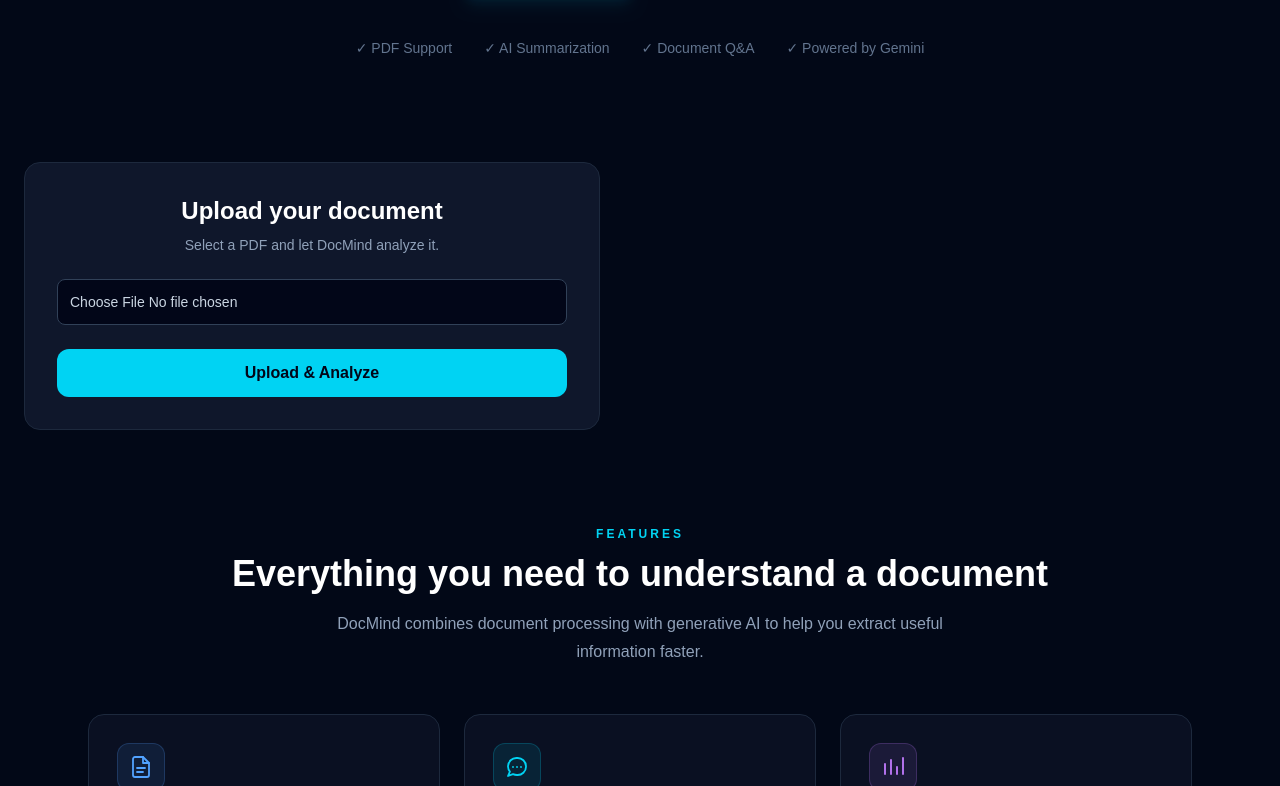
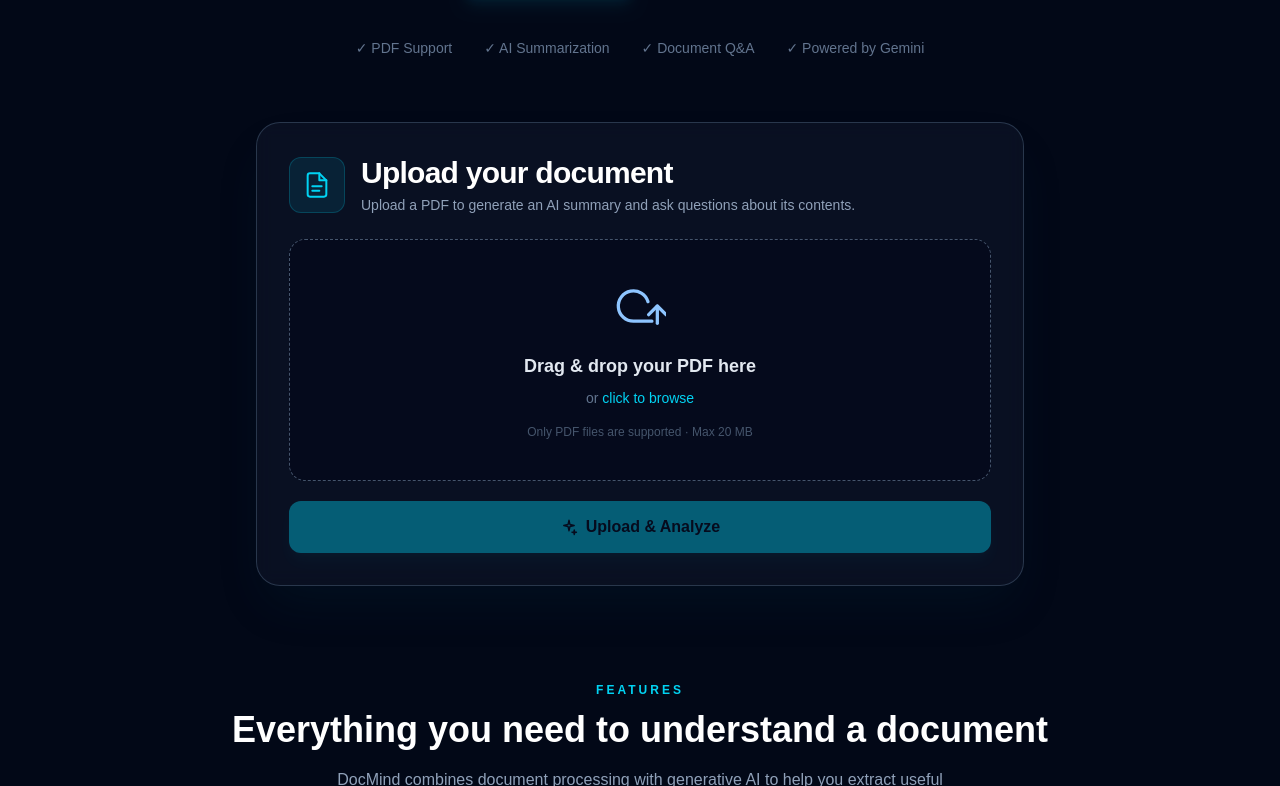
Before and after one commit to sidlyzar28/docmind-app, a Next.js app: page / in a window 1280 px wide. Shown: the part 578-1364 px from the top of the page. Built offline with nearby package versions, Linux system fonts and the light colour scheme.

Commit message:
uploading pdf modified

```diff
--- a/app/components/UploadBox.tsx
+++ b/app/components/UploadBox.tsx
@@ -1,16 +1,129 @@
 "use client";
 
-import { useState } from "react";
+import { DragEvent, useRef, useState } from "react";
+
+function DocumentIcon() {
+  return (
+    <svg
+      width="28"
+      height="28"
+      viewBox="0 0 24 24"
+      fill="none"
+      stroke="currentColor"
+      strokeWidth="1.7"
+      strokeLinecap="round"
+      strokeLinejoin="round"
+    >
+      <path d="M14 2H6a2 2 0 0 0-2 2v16a2 2 0 0 0 2 2h12a2 2 0 0 0 2-2V8z" />
+      <path d="M14 2v6h6" />
+      <path d="M8 13h8" />
+      <path d="M8 17h6" />
+    </svg>
+  );
+}
+
+function CloudUploadIcon() {
+  return (
+    <svg
+      width="52"
+      height="52"
+      viewBox="0 0 24 24"
+      fill="none"
+      stroke="currentColor"
+      strokeWidth="1.5"
+      strokeLinecap="round"
+      strokeLinejoin="round"
+    >
+      <path d="M17.5 19H9a7 7 0 1 1 6.7-9" />
+      <path d="M16 16l4-4 4 4" />
+      <path d="M20 12v8" />
+    </svg>
+  );
+}
+
+function SparkleIcon() {
+  return (
+    <svg
+      width="18"
+      height="18"
+      viewBox="0 0 24 24"
+      fill="none"
+      stroke="currentColor"
+      strokeWidth="1.8"
+      strokeLinecap="round"
+      strokeLinejoin="round"
+    >
+      <path d="m12 3-1.3 5.7L5 10l5.7 1.3L12 17l1.3-5.7L19 10l-5.7-1.3L12 3Z" />
+      <path d="m19 16-.6 2.4L16 19l2.4.6L19 22l.6-2.4L22 19l-2.4-.6L19 16Z" />
+    </svg>
+  );
+}
+
+const MAX_FILE_SIZE = 20 * 1024 * 1024;
 
 export default function UploadBox() {
+  const fileInputRef = useRef<HTMLInputElement>(null);
+
   const [file, setFile] = useState<File | null>(null);
   const [loading, setLoading] = useState(false);
   const [message, setMessage] = useState("");
   const [summary, setSummary] = useState("");
   const [documentText, setDocumentText] = useState("");
+
   const [question, setQuestion] = useState("");
   const [answer, setAnswer] = useState("");
   const [asking, setAsking] = useState(false);
+
+  const [dragging, setDragging] = useState(false);
+
+  function selectFile(selectedFile: File | null) {
+    if (!selectedFile) {
+      return;
+    }
+
+    setMessage("");
+    setSummary("");
+    setAnswer("");
+
+    if (selectedFile.type !== "application/pdf") {
+      setFile(null);
+      setMessage("Please select a PDF file.");
+      return;
+    }
+
+    if (selectedFile.size > MAX_FILE_SIZE) {
+      setFile(null);
+      setMessage("The PDF must be smaller than 20 MB.");
+      return;
+    }
+
+    setFile(selectedFile);
+  }
+
+  function handleFileChange(
+    event: React.ChangeEvent<HTMLInputElement>
+  ) {
+    const selectedFile = event.target.files?.[0] || null;
+    selectFile(selectedFile);
+  }
+
+  function handleDragOver(event: DragEvent<HTMLDivElement>) {
+    event.preventDefault();
+    setDragging(true);
+  }
+
+  function handleDragLeave(event: DragEvent<HTMLDivElement>) {
+    event.preventDefault();
+    setDragging(false);
+  }
+
+  function handleDrop(event: DragEvent<HTMLDivElement>) {
+    event.preventDefault();
+    setDragging(false);
+
+    const droppedFile = event.dataTransfer.files?.[0] || null;
+    selectFile(droppedFile);
+  }
 
   async function handleUpload() {
     if (!file) {
@@ -20,9 +133,12 @@
 
     setLoading(true);
     setMessage("");
+    setSummary("");
+    setAnswer("");
 
     try {
       const formData = new FormData();
+
       formData.append("file", file);
 
       const response = await fetch("/api/upload", {
@@ -37,18 +153,24 @@
       }
 
       setMessage(
-  `Success! ${data.filename} was processed successfully.`
+        `${data.filename} was analyzed successfully.`
       );
 
       setSummary(data.summary);
       setDocumentText(data.text);
     } catch (error) {
       console.error(error);
-      setMessage("Something went wrong while processing the PDF.");
+
+      setMessage(
+        error instanceof Error
+          ? error.message
+          : "Something went wrong while processing the PDF."
+      );
     } finally {
       setLoading(false);
     }
   }
+
   async function askQuestion() {
     if (!documentText) {
       setAnswer("Please upload a PDF first.");
@@ -84,105 +206,237 @@
       setAnswer(data.answer);
     } catch (error) {
       console.error(error);
-    setAnswer("Something went wrong while answering your question.");
+
+      setAnswer(
+        "Something went wrong while answering your question."
+      );
     } finally {
       setAsking(false);
     }
   }
 
+  return (
+    <div className="mx-auto w-full max-w-3xl">
 
-  return (
-    <div className="mt-10 w-full max-w-xl rounded-2xl border border-slate-800 bg-slate-900 p-8">
-      <div className="text-center">
-        <h2 className="text-2xl font-semibold">
+      {/* Main upload card */}
+      <div className="rounded-3xl border border-slate-700/80 bg-slate-900/60 p-5 shadow-2xl shadow-cyan-950/20 backdrop-blur sm:p-8">
+
+        {/* Heading */}
+        <div className="mb-6 flex items-center gap-4 text-left">
+
+          <div className="flex h-14 w-14 shrink-0 items-center justify-center rounded-xl border border-cyan-400/20 bg-cyan-400/10 text-cyan-400">
+            <DocumentIcon />
+          </div>
+
+          <div>
+            <h2 className="text-2xl font-bold tracking-tight sm:text-3xl">
               Upload your document
             </h2>
 
-        <p className="mt-2 text-sm text-slate-400">
-          Select a PDF and let DocMind analyze it.
+            <p className="mt-1 text-sm text-slate-400">
+              Upload a PDF to generate an AI summary and ask
+              questions about its contents.
             </p>
           </div>
 
-      <div className="mt-6">
+        </div>
+
+        {/* Hidden file input */}
         <input
+          ref={fileInputRef}
           type="file"
           accept="application/pdf"
-          onChange={(event) => {
-            setFile(event.target.files?.[0] || null);
-            setMessage("");
-          }}
-          className="block w-full cursor-pointer rounded-lg border border-slate-700 bg-slate-950 p-3 text-sm text-slate-300"
+          onChange={handleFileChange}
+          className="hidden"
         />
+
+        {/* Drop zone */}
+        <div
+          onDragOver={handleDragOver}
+          onDragLeave={handleDragLeave}
+          onDrop={handleDrop}
+          onClick={() => fileInputRef.current?.click()}
+          className={`group flex min-h-[230px] cursor-pointer flex-col items-center justify-center rounded-2xl border border-dashed px-6 py-10 text-center transition ${
+            dragging
+              ? "border-cyan-400 bg-cyan-400/10"
+              : "border-slate-600 bg-slate-950/50 hover:border-cyan-400/50 hover:bg-slate-950"
+          }`}
+        >
+
+          <div
+            className={`mb-5 transition ${
+              dragging
+                ? "scale-110 text-cyan-300"
+                : "text-blue-300 group-hover:text-cyan-300"
+            }`}
+          >
+            <CloudUploadIcon />
           </div>
 
+          <h3 className="text-lg font-semibold text-slate-200">
+            Drag & drop your PDF here
+          </h3>
+
+          <p className="mt-2 text-sm text-slate-500">
+            or{" "}
+            <span className="font-medium text-cyan-400">
+              click to browse
+            </span>
+          </p>
+
+          <p className="mt-4 text-xs text-slate-600">
+            Only PDF files are supported · Max 20 MB
+          </p>
+
+        </div>
+
+        {/* Selected file */}
         {file && (
-        <p className="mt-3 text-sm text-cyan-400">
-          Selected: {file.name}
+          <div className="mt-4 flex items-center justify-between gap-4 rounded-xl border border-cyan-400/10 bg-cyan-400/[0.04] px-4 py-3">
+
+            <div className="min-w-0">
+              <p className="truncate text-sm font-medium text-cyan-300">
+                {file.name}
+              </p>
+
+              <p className="mt-1 text-xs text-slate-500">
+                {(file.size / (1024 * 1024)).toFixed(2)} MB
+              </p>
+            </div>
+
+            <button
+              type="button"
+              onClick={() => {
+                setFile(null);
+                setMessage("");
+                setSummary("");
+                setDocumentText("");
+                setAnswer("");
+                setQuestion("");
+              }}
+              className="shrink-0 text-xs text-slate-500 transition hover:text-red-400"
+            >
+              Remove
+            </button>
+
+          </div>
+        )}
+
+        {/* Upload button */}
+        <button
+          onClick={handleUpload}
+          disabled={loading || !file}
+          className="mt-5 flex w-full items-center justify-center gap-2 rounded-xl bg-cyan-400 px-6 py-3.5 font-semibold text-slate-950 shadow-lg shadow-cyan-500/10 transition hover:bg-cyan-300 disabled:cursor-not-allowed disabled:opacity-40"
+        >
+          <SparkleIcon />
+
+          {loading
+            ? "Analyzing document..."
+            : "Upload & Analyze"}
+        </button>
+
+        {/* Status */}
+        {message && (
+          <p className="mt-4 text-center text-sm text-slate-400">
+            {message}
           </p>
         )}
 
-      <button
-        onClick={handleUpload}
-        disabled={loading}
-        className="mt-6 w-full rounded-xl bg-cyan-400 px-6 py-3 font-semibold text-slate-950 hover:bg-cyan-300 disabled:cursor-not-allowed disabled:opacity-50"
-      >
-        {loading ? "Processing..." : "Upload & Analyze"}
-      </button>
+        {/* AI SUMMARY */}
+        {summary && (
+          <div className="mt-8 rounded-2xl border border-slate-800 bg-slate-950/80 p-6 text-left shadow-lg">
 
-      {message && (
-        <p className="mt-4 text-center text-sm text-slate-300">
-          {message}
-        </p>
-      )}
-      {summary && (
-  <div className="mt-8 rounded-2xl border border-slate-800 bg-slate-950 p-6 text-left">
-    <h2 className="text-2xl font-semibold text-cyan-400">
+            <div className="flex items-center gap-3">
+              <div className="flex h-10 w-10 items-center justify-center rounded-lg bg-cyan-400/10 text-cyan-400">
+                <SparkleIcon />
+              </div>
+
+              <div>
+                <h2 className="text-xl font-bold text-cyan-300">
                   AI Analysis
                 </h2>
 
-    <div className="mt-4 whitespace-pre-wrap leading-7 text-slate-300">
+                <p className="text-xs text-slate-500">
+                  Generated from your document
+                </p>
+              </div>
+            </div>
+
+            <div className="mt-5 whitespace-pre-wrap leading-7 text-slate-300">
               {summary}
             </div>
+
           </div>
         )}
+
+        {/* Q&A */}
         {documentText && (
-  <div className="mt-8 rounded-2xl border border-slate-800 bg-slate-950 p-6 text-left">
-    <h2 className="text-2xl font-semibold text-cyan-400">
+          <div className="mt-6 rounded-2xl border border-slate-800 bg-slate-950/80 p-6 text-left shadow-lg">
+
+            <div className="flex items-center gap-3">
+
+              <div className="flex h-10 w-10 items-center justify-center rounded-lg bg-blue-400/10 text-blue-400">
+                <svg
+                  width="20"
+                  height="20"
+                  viewBox="0 0 24 24"
+                  fill="none"
+                  stroke="currentColor"
+                  strokeWidth="1.8"
+                  strokeLinecap="round"
+                  strokeLinejoin="round"
+                >
+                  <path d="M21 11.5a8.4 8.4 0 0 1-9 8.5 9.2 9.2 0 0 1-4-.9L3 21l1.9-4.4A8.3 8.3 0 0 1 3 11.5 8.4 8.4 0 0 1 12 3a8.4 8.4 0 0 1 9 8.5Z" />
+                </svg>
+              </div>
+
+              <div>
+                <h2 className="text-xl font-bold text-cyan-300">
                   Ask Questions
                 </h2>
 
-    <p className="mt-2 text-sm text-slate-400">
-      Ask anything about the uploaded document.
+                <p className="text-xs text-slate-500">
+                  Ask about the uploaded document
                 </p>
+              </div>
+
+            </div>
 
             <textarea
               value={question}
-      onChange={(event) => setQuestion(event.target.value)}
-      placeholder="e.g. What are the main findings?"
-      className="mt-4 min-h-32 w-full rounded-xl border border-slate-700 bg-slate-900 p-4 text-sm text-white outline-none focus:border-cyan-400"
+              onChange={(event) =>
+                setQuestion(event.target.value)
+              }
+              placeholder="What are the main findings?"
+              className="mt-5 min-h-32 w-full resize-y rounded-xl border border-slate-700 bg-slate-900 p-4 text-sm text-white outline-none transition placeholder:text-slate-600 focus:border-cyan-400/60"
             />
 
             <button
               onClick={askQuestion}
               disabled={asking}
-      className="mt-4 w-full rounded-xl bg-cyan-400 px-6 py-3 font-semibold text-slate-950 hover:bg-cyan-300 disabled:cursor-not-allowed disabled:opacity-50"
+              className="mt-4 flex w-full items-center justify-center gap-2 rounded-xl border border-cyan-400/30 bg-cyan-400/10 px-6 py-3 font-semibold text-cyan-300 transition hover:bg-cyan-400 hover:text-slate-950 disabled:cursor-not-allowed disabled:opacity-50"
             >
               {asking ? "Thinking..." : "Ask AI"}
             </button>
 
             {answer && (
-      <div className="mt-6 rounded-xl border border-slate-800 bg-slate-900 p-5">
-        <h3 className="font-semibold text-cyan-400">
+              <div className="mt-5 rounded-xl border border-slate-800 bg-slate-900 p-5">
+
+                <p className="text-sm font-semibold text-cyan-300">
                   AI Answer
-        </h3>
+                </p>
 
                 <p className="mt-3 whitespace-pre-wrap leading-7 text-slate-300">
                   {answer}
                 </p>
+
               </div>
             )}
+
           </div>
         )}
+
+      </div>
     </div>
   );
 }
```
Lines whose indentation alone changed are shown as unchanged.
